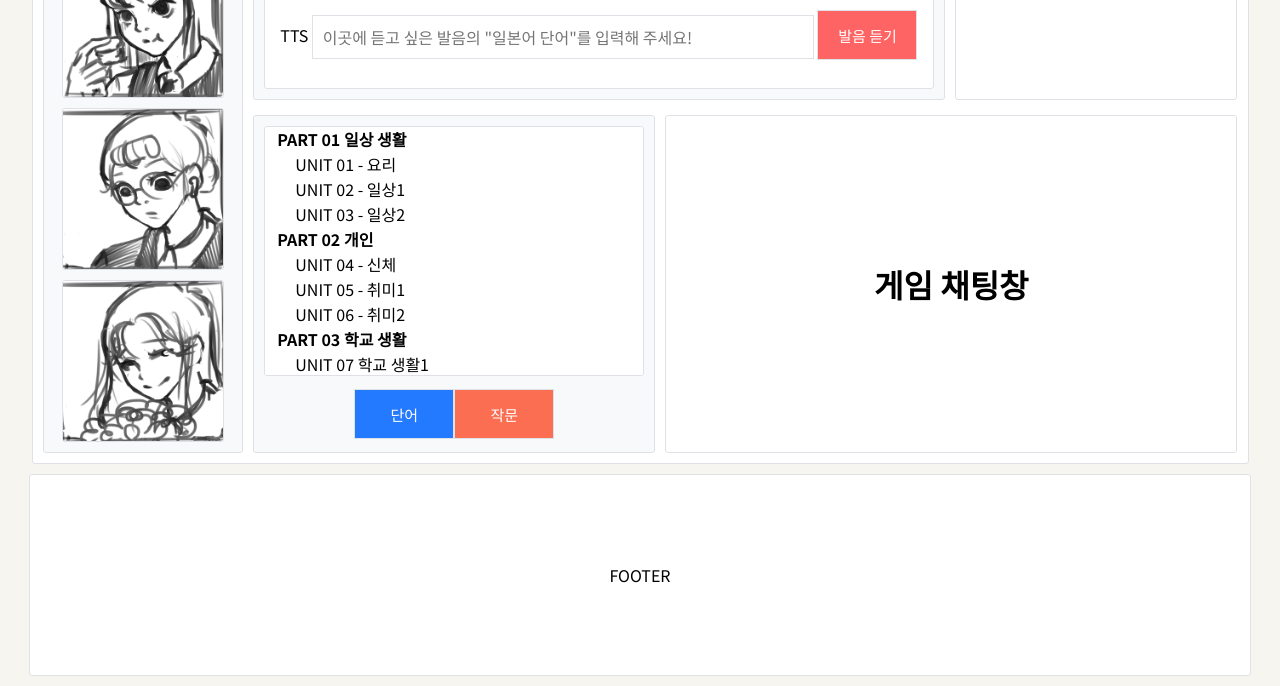
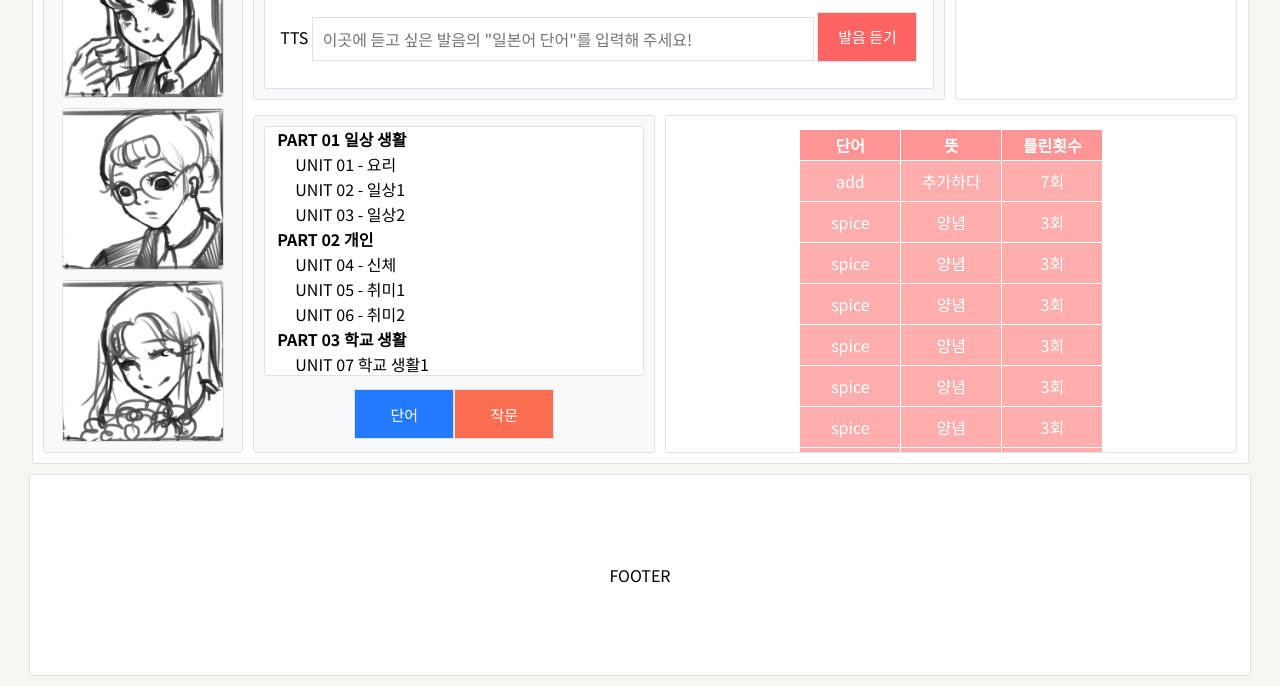
Before and after one commit to coldrain-f/word-project, a plain HTML site: page index.html in a window 1280 px wide. Shown: the part 612-1298 px from the top of the page. Drawn offline with Linux system fonts and the light colour scheme.

Commit message:
단어 테이블 추가중

```diff
--- a/css/coldrain.css
+++ b/css/coldrain.css
@@ -82,13 +82,13 @@
 
 .table td {
     text-align: center;
-    line-height: 100px;
     border: 1px solid #FFF;
     background: #FFADAD;
     color: #fff;
     width: 100px;
-    height: 100px;
-    font-size: 22px;
+    height: 40x;
+    line-height: 40px;
+    font-size: 16px;
 }
 
 .table td:hover {
--- a/css/style.css
+++ b/css/style.css
@@ -90,7 +90,6 @@ nav {
     margin-bottom: 5px;
 
     background: #f8f9fa;
-
 }
 #container>#main-contents>article:nth-child(2) {
     display: flex;
@@ -118,9 +117,8 @@ nav {
     display: flex;
     justify-content: center;
     align-items: center;
-    font-weight: bold;
-    font-size: 32px;
 
+    overflow: scroll;
     width: 570px;
     height: 336px;
     margin-left: 10px;
@@ -184,6 +182,11 @@ nav {
     width: 488px;
 }
 
+/* 임시 테이블 스타일 시트 */
+table {
+    margin-top: 50px;
+}
+
 footer {
     display: flex;
     justify-content: center;
--- a/index.html
+++ b/index.html
@@ -24,10 +24,10 @@
         <section id="main-contents">
             <article>
                 <div id="quiz-div">
-                    <span id="progress">1/20</span>
-                    <h3 id="title">1학년 한자 80자</h3>
-                    <form action="" method="">
-                        <label for="input-word" id="question-word">양념</label>
+                    <span id="progress">1/100</span>
+                    <h3 id="title">Unit 24 - 미래</h3>
+                    <form action="#" method="">
+                        <label class="mb-1" for="input-word" id="question-word">양념</label>
 
                         <input type="text" class="form-text" id="input-word" autocomplete="off" placeholder="스펠링 입력...">
                         <button type="submit" class="button button-blue" id="submit-button">확인</button>
@@ -69,7 +69,58 @@
                 <button type="button" class="button button-red" id="writing-button">작문</button>
             </article>
             <article>
-                <span>게임 채팅창</span>
+                <table class="table">
+                    <thead>
+                        <tr>
+                            <th>단어</th>
+                            <th>뜻</th>
+                            <th>틀린횟수</th>
+                        </tr>
+                    </thead>
+                    <tbody>
+                        <tr>
+                            <td>add</td>
+                            <td>추가하다</td>
+                            <td>7회</td>
+                        </tr>
+
+                        <tr>
+                            <td>spice</td>
+                            <td>양념</td>
+                            <td>3회</td>
+                        </tr>
+                        <tr>
+                            <td>spice</td>
+                            <td>양념</td>
+                            <td>3회</td>
+                        </tr>
+                        <tr>
+                            <td>spice</td>
+                            <td>양념</td>
+                            <td>3회</td>
+                        </tr>
+                        <tr>
+                            <td>spice</td>
+                            <td>양념</td>
+                            <td>3회</td>
+                        </tr>
+                        <tr>
+                            <td>spice</td>
+                            <td>양념</td>
+                            <td>3회</td>
+                        </tr>
+                        <tr>
+                            <td>spice</td>
+                            <td>양념</td>
+                            <td>3회</td>
+                        </tr>
+                        <tr>
+                            <td>spice</td>
+                            <td>양념</td>
+                            <td>3회</td>
+                        </tr>
+                    </tbody>
+                </table>
             </article>
         </section>
     </section>
```
